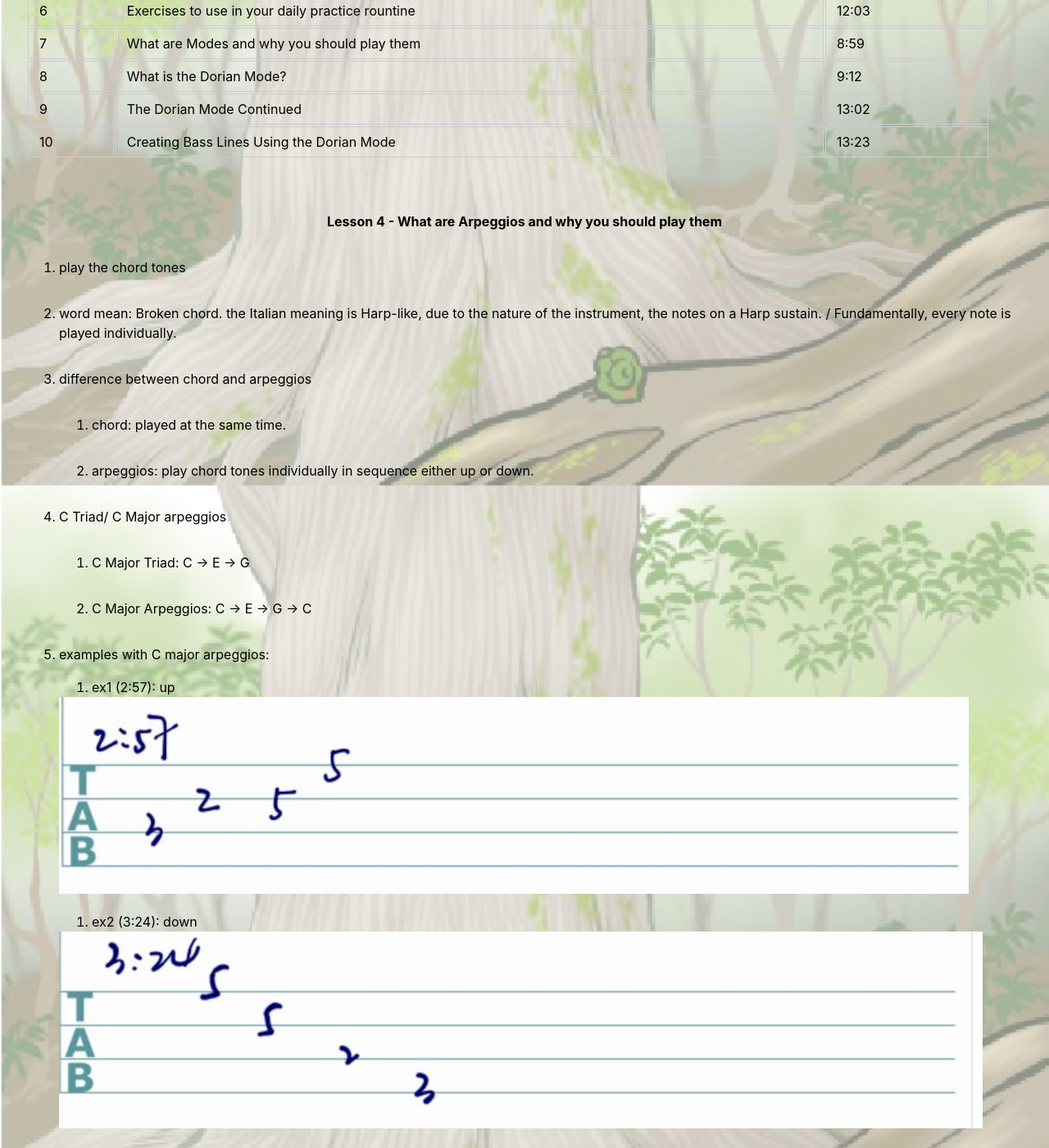
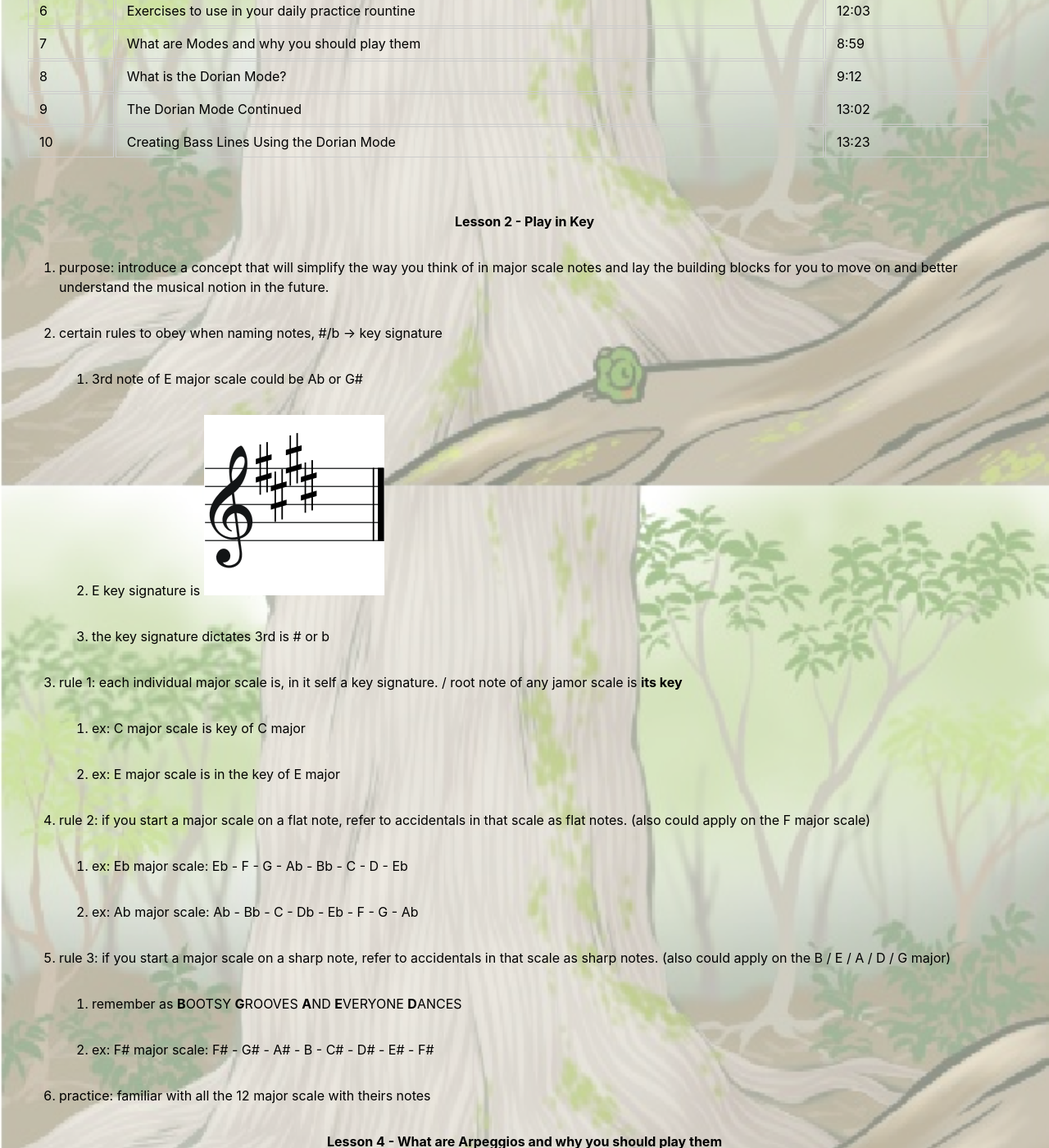
Before and after one commit to shunw/shunw.github.io, a Jekyll site: the page built from bass.md, in a window 1280 px wide and 1400 px high, scrolled down 403 px. Shown: the whole window at 82% size. Built offline with Jekyll 4.4.1, drawn with Linux system fonts in a browser that asks for light colours.

Commit message:
update bass with lesson 2nd

```diff
--- a/bass.md
+++ b/bass.md
@@ -18,6 +18,38 @@ title: 贝斯笔记
 | 9 | The Dorian Mode Continued | 13:02 |
 | 10 | Creating Bass Lines Using the Dorian Mode | 13:23 |
 
+### __Lesson 2 - Play in Key__
+
+- purpose: introduce a concept that will simplify the way you think of in major scale notes and lay the building blocks for you to move on and better understand the musical notion in the future.
+
+- certain rules to obey when naming notes, #/b -> key signature
+
+    - 3rd note of E major scale could be Ab or G#
+
+    - E key signature is
+    ![keyE](/../assets/img/bass/keyE.png)
+
+    - the key signature dictates 3rd is # or b
+
+- rule 1: each individual major scale is, in it self a key signature. / root note of any jamor scale is __its key__
+
+    - ex: C major scale is key of C major
+
+    - ex: E major scale is in the key of E major
+
+- rule 2: if you start a major scale on a flat note, refer to accidentals in that scale as flat notes. (also could apply on the F major scale)
+
+    - ex: Eb major scale: Eb - F - G - Ab - Bb - C - D - Eb
+
+    - ex: Ab major scale: Ab - Bb - C - Db - Eb - F - G - Ab
+
+- rule 3: if you start a major scale on a sharp note, refer to accidentals in that scale as sharp notes. (also could apply on the B / E / A / D / G major)
+
+    - remember as **B**OOTSY **G**ROOVES **A**ND **E**VERYONE **D**ANCES
+
+    - ex: F# major scale: F# - G# - A# - B - C# - D# - E# - F#
+
+- practice: familiar with all the 12 major scale with theirs notes
 
 ### __Lesson 4 - What are Arpeggios and why you should play them__
 
```
Also changed, not shown: assets/img/bass/keyE.png (added).
